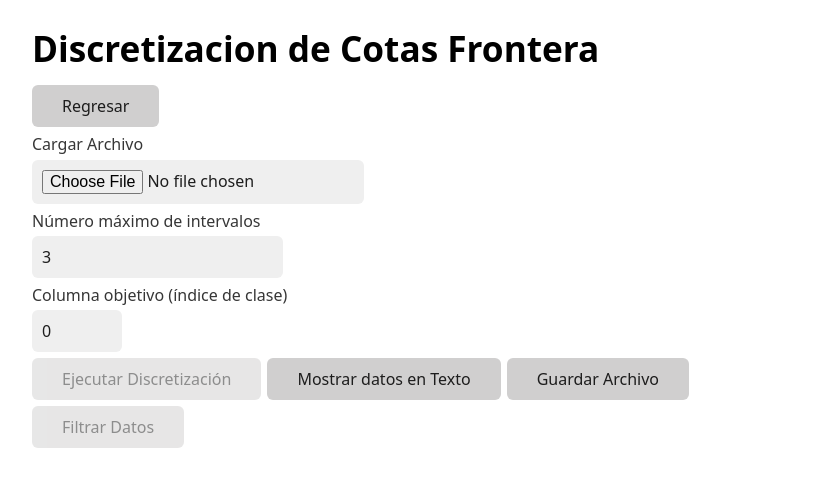
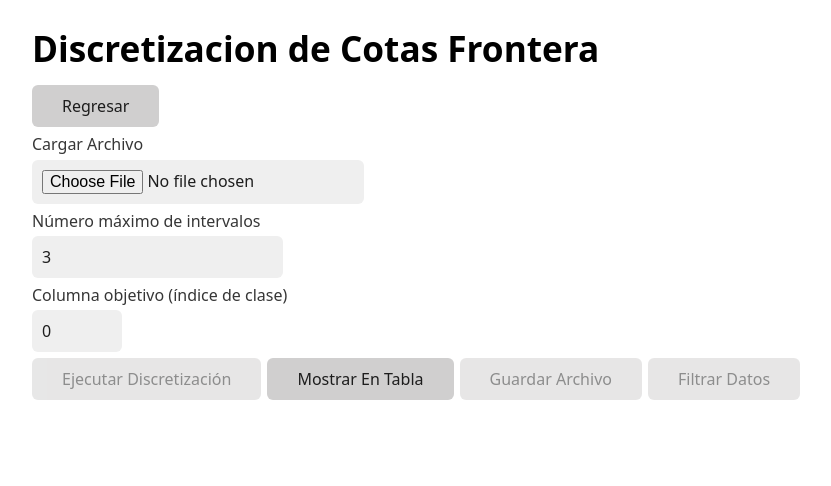
Before and after one commit to RainBWP/MineriaDatos-BUAP, a React (Vite) app in the folder minandodatos/: page /MineriaDatos-BUAP/discretizacion-fronteras in a window 1280 px wide. Shown: the top 486 px of the page, without its empty margins (208-1039 px from the left). Built offline with nearby package versions, Linux system fonts and the light colour scheme.

Commit message:
previa discretizacion es guardada par siguiente uso

```diff
--- a/minandodatos/src/components/Discretizacion.tsx
+++ b/minandodatos/src/components/Discretizacion.tsx
@@ -1,6 +1,7 @@
 import React from 'react';
 import { useNavigate } from 'react-router-dom';
 
+// Define the interface for the discretization parameters
 interface paramsDiscretization {
   data: number[][];
   rawData: number[][];
@@ -11,9 +12,14 @@ interface paramsDiscretization {
   minData: number[];
   maxData: number[];
   cutPoints: number[][];
-  rowOmmited: number;
-  columnOmmited: number;
   targetColumn: number;
+  normalizedColumns: number[]; // Keep track of already normalized columns
+}
+
+// AttributeValueAndClass record similar to Java implementation
+interface AttributeValueAndClass {
+  attributeValue: number;
+  classLabel: number;
 }
 
 function Discretizacion() {
@@ -22,7 +28,7 @@ function Discretizacion() {
   const [showData, setShowData] = React.useState(false);
   const [showDiscretized, setShowDiscretized] = React.useState(false);
   const [, setData] = React.useState<number[][]>([]);
-  const [showFormatedData, setShowNotFormattedData] = React.useState(true);
+  const [showFormatedData, setShowNotFormattedData] = React.useState(false);
   const [showOnlyThisData, setShowOnlyThisData] = React.useState<string>('');
   const [filteredData, setFilteredData] = React.useState<number[][]>([]);
   const [params, setParams] = React.useState<paramsDiscretization>({
@@ -35,9 +41,8 @@ function Discretizacion() {
     minData: [],
     maxData: [],
     cutPoints: [],
-    rowOmmited: 0,
-    columnOmmited: 0,
     targetColumn: 0,
+    normalizedColumns: [], // Initialize the array
   });
 
   // Manejar la carga del archivo
@@ -49,12 +54,39 @@ function Discretizacion() {
         const fileContent = event.target?.result;
         if (typeof fileContent === 'string') {
           const rows = fileContent.split('\n');
-          const parsedData = rows.map((row) =>
-            row.split(',').map((num) => parseFloat(num))
+
+          // Check for already normalized columns (header values > 1)
+          const headerRow = rows[0].split(',').map(val => parseFloat(val));
+          const normalizedColumns = headerRow
+            .map((val, idx) => val > 1 ? idx : -1)
+            .filter(idx => idx !== -1);
+
+          // Separate header from data
+          const dataRows = rows.slice(1);
+
+          // Calculate min and max values for each data row - excluding normalized columns
+          const rowMinMaxValues = dataRows.map(row => {
+            const rowValues = row.split(',').map(val => parseFloat(val));
+
+            // Filter values that are not in normalized columns
+            const filteredValues = rowValues.filter((val, idx) =>
+              !normalizedColumns.includes(idx) && !isNaN(val)
             );
-          // console.log('parsedData', parsedData);
-          const minData = parsedData.map((row) => Math.min(...row));
-          const maxData = parsedData.map((row) => Math.max(...row));
+
+            return {
+              min: Math.min(...filteredValues),
+              max: Math.max(...filteredValues)
+            };
+          });
+
+          const minData = rowMinMaxValues.map(item => item.min);
+          const maxData = rowMinMaxValues.map(item => item.max);
+
+          // Parse all data including header
+          const parsedData = rows.map(row =>
+            row.split(',').map(num => parseFloat(num))
+          );
+
           setData(parsedData);
           setParams({
             ...params,
@@ -64,10 +96,10 @@ function Discretizacion() {
             maxQuantityElements: parsedData[0].length,
             minData: minData,
             maxData: maxData,
-            cutPoints: Array(parsedData.length).fill([])
+            normalizedColumns: normalizedColumns,
+            cutPoints: Array(parsedData[0].length).fill([])
           });
           setShowData(true);
-          // console.log('Archivo cargado:', paramsMinMax);
         } else {
           console.error('Error al leer el archivo');
         }
@@ -86,6 +118,7 @@ function Discretizacion() {
       [name]: parsedValue,
     });
   };
+
   // Guardar archivo
   const saveFile = () => {
     const data = params.discretizedData.map((row) => row.join(',')).join('\n');
@@ -93,13 +126,19 @@ function Discretizacion() {
     const url = URL.createObjectURL(blob);
     const a = document.createElement('a');
     a.href = url;
-    a.download = 'evaluated_discretized.txt';
+    a.download = 'discretized_data.txt';
     a.click();
     URL.revokeObjectURL(url);
   };
 
+  // --- Implementación de las funciones de discretización ---
+
   // Calcular la entropía de un conjunto de valores
   const calculateEntropy = (values: number[]) => {
+    if (!values || values.length === 0) {
+      return 0;
+    }
+
     const valueCounts: { [key: number]: number } = {};
 
     // Contar la frecuencia de cada valor
@@ -124,23 +163,37 @@ function Discretizacion() {
   };
 
   // Calcular la ganancia de información al dividir en un punto específico
-  const calculateInformationGain = (values: number[], classes: number[], splitPoint: number) => {
-    const totalEntropy = calculateEntropy(classes);
+  const calculateInformationGain = (data: AttributeValueAndClass[], splitPoint: number) => {
+    if (!data || data.length === 0) {
+      return 0;
+    }
+
+    const classValues = data.map(item => item.classLabel);
+    const totalEntropy = calculateEntropy(classValues);
 
     // Dividir los datos en dos grupos basados en el punto de corte
-    const leftIndices = values.map((v, i) => v <= splitPoint ? i : -1).filter(i => i !== -1);
-    const rightIndices = values.map((v, i) => v > splitPoint ? i : -1).filter(i => i !== -1);
+    const leftGroup: AttributeValueAndClass[] = [];
+    const rightGroup: AttributeValueAndClass[] = [];
 
-    // Obtener las clases correspondientes a cada grupo
-    const leftClasses = leftIndices.map(i => classes[i]);
-    const rightClasses = rightIndices.map(i => classes[i]);
+    data.forEach(item => {
+      if (item.attributeValue <= splitPoint) {
+        leftGroup.push(item);
+      } else {
+        rightGroup.push(item);
+      }
+    });
+
+    // Si algún grupo está vacío, no es un buen punto de corte
+    if (leftGroup.length === 0 || rightGroup.length === 0) {
+      return 0;
+    }
 
     // Calcular la entropía ponderada después de la división
-    const leftWeight = leftClasses.length / classes.length;
-    const rightWeight = rightClasses.length / classes.length;
+    const leftWeight = leftGroup.length / data.length;
+    const rightWeight = rightGroup.length / data.length;
 
-    const leftEntropy = calculateEntropy(leftClasses);
-    const rightEntropy = calculateEntropy(rightClasses);
+    const leftEntropy = calculateEntropy(leftGroup.map(item => item.classLabel));
+    const rightEntropy = calculateEntropy(rightGroup.map(item => item.classLabel));
 
     const weightedEntropy = leftWeight * leftEntropy + rightWeight * rightEntropy;
 
@@ -149,26 +202,37 @@ function Discretizacion() {
   };
 
   // Encontrar el mejor punto de corte para un conjunto de valores
-  const findBestSplit = (values: number[], classes: number[]) => {
-    // Obtener valores únicos ordenados (posibles puntos de corte)
-    const uniqueValues = [...new Set(values)].sort((a, b) => a - b);
+  const findBestSplit = (data: AttributeValueAndClass[]) => {
+    if (!data || data.length < 2) {
+      return { splitPoint: NaN, informationGain: 0 };
+    }
 
-    // Consideramos los puntos medios entre valores adyacentes como posibles puntos de corte
-    const possibleSplits = [];
-    for (let i = 0; i < uniqueValues.length - 1; i++) {
-      possibleSplits.push((uniqueValues[i] + uniqueValues[i + 1]) / 2);
+    // Ordenar los datos por valor de atributo
+    const sortedData = [...data].sort((a, b) => a.attributeValue - b.attributeValue);
+
+    // Encontrar posibles puntos de corte (puntos medios entre valores adyacentes)
+    const possibleSplits: number[] = [];
+    for (let i = 0; i < sortedData.length - 1; i++) {
+      const currentInstance = sortedData[i];
+      const nextInstance = sortedData[i + 1];
+
+      // Solo considerar puntos entre instancias de diferentes clases
+      if (currentInstance.classLabel !== nextInstance.classLabel &&
+          currentInstance.attributeValue !== nextInstance.attributeValue) {
+        possibleSplits.push((currentInstance.attributeValue + nextInstance.attributeValue) / 2);
+      }
     }
 
     if (possibleSplits.length === 0) {
-      return null;
+      return { splitPoint: NaN, informationGain: 0 };
     }
 
     // Evaluar cada posible punto de corte
     let bestSplit = possibleSplits[0];
-    let bestGain = calculateInformationGain(values, classes, possibleSplits[0]);
+    let bestGain = calculateInformationGain(sortedData, possibleSplits[0]);
 
     for (let i = 1; i < possibleSplits.length; i++) {
-      const gain = calculateInformationGain(values, classes, possibleSplits[i]);
+      const gain = calculateInformationGain(sortedData, possibleSplits[i]);
       if (gain > bestGain) {
         bestGain = gain;
         bestSplit = possibleSplits[i];
@@ -176,96 +240,159 @@ function Discretizacion() {
     }
 
     // Si la ganancia es muy pequeña, no vale la pena dividir
-    return bestGain > 0.01 ? bestSplit : null;
+    return bestGain > 0.01 ? { splitPoint: bestSplit, informationGain: bestGain } : { splitPoint: NaN, informationGain: 0 };
   };
 
   // Encontrar múltiples puntos de corte recursivamente
-  const findCutPoints = (values: number[], classes: number[], depth: number, maxDepth: number): number[] => {
-    if (depth >= maxDepth) {
+  const findCutPoints = (data: AttributeValueAndClass[], depth: number, maxDepth: number): number[] => {
+    // Criterios de paro
+    if (depth >= maxDepth || data.length < 2) {
       return [];
     }
 
-    const bestSplit = findBestSplit(values, classes);
+    // Verificar si todas las instancias tienen la misma clase
+    const firstClass = data[0].classLabel;
+    const allSameClass = data.every(item => item.classLabel === firstClass);
+    if (allSameClass) {
+      return [];
+    }
 
-    if (bestSplit === null) {
+    // Verificar si todos los valores de atributo son iguales
+    const firstValue = data[0].attributeValue;
+    const allSameValue = data.every(item => Math.abs(item.attributeValue - firstValue) < 1e-9);
+    if (allSameValue) {
+      return [];
+    }
+
+    // Encontrar el mejor punto de corte
+    const bestSplit = findBestSplit(data);
+    if (isNaN(bestSplit.splitPoint) || bestSplit.informationGain <= 0) {
       return [];
     }
 
     // Dividir los datos en dos grupos
-    const leftValues: number[] = [];
-    const rightValues: number[] = [];
-    const leftClasses: number[] = [];
-    const rightClasses: number[] = [];
+    const leftGroup: AttributeValueAndClass[] = [];
+    const rightGroup: AttributeValueAndClass[] = [];
 
-    for (let i = 0; i < values.length; i++) {
-      if (values[i] <= bestSplit) {
-        leftValues.push(values[i]);
-        leftClasses.push(classes[i]);
+    data.forEach(item => {
+      if (item.attributeValue <= bestSplit.splitPoint) {
+        leftGroup.push(item);
       } else {
-        rightValues.push(values[i]);
-        rightClasses.push(classes[i]);
+        rightGroup.push(item);
+      }
+    });
+
+    // Encontrar puntos de corte en los subconjuntos recursivamente
+    const leftCutPoints = findCutPoints(leftGroup, depth + 1, maxDepth);
+    const rightCutPoints = findCutPoints(rightGroup, depth + 1, maxDepth);
+
+    // Combinar todos los puntos de corte y ordenarlos
+    return [...leftCutPoints, bestSplit.splitPoint, ...rightCutPoints].sort((a, b) => a - b);
+  };
+
+  // Discretizar un atributo específico
+  const discretizeAttribute = (dataMatrix: number[][], attributeIndex: number, classColumnIndex: number): number[] => {
+    if (!dataMatrix || dataMatrix.length === 0 || attributeIndex < 0 || classColumnIndex < 0 || attributeIndex === classColumnIndex) {
+      console.error("Entrada inválida para discretización");
+      return [];
+    }
+
+    // Extraer los valores del atributo y las etiquetas de clase
+    const attributeData: AttributeValueAndClass[] = [];
+
+    for (let i = 1; i < dataMatrix.length; i++) { // Empezamos desde 1 para omitir el encabezado
+      const row = dataMatrix[i];
+      if (row.length > attributeIndex && row.length > classColumnIndex) {
+        attributeData.push({
+          attributeValue: row[attributeIndex],
+          classLabel: row[classColumnIndex]
+        });
       }
     }
 
-    // Encontrar puntos de corte en los subconjuntos recursivamente
-    const leftCutPoints = findCutPoints(leftValues, leftClasses, depth + 1, maxDepth);
-    const rightCutPoints = findCutPoints(rightValues, rightClasses, depth + 1, maxDepth);
+    if (attributeData.length === 0) {
+      console.error(`No se encontraron datos válidos para la columna ${attributeIndex}`);
+      return [];
+    }
 
-    // Combinar todos los puntos de corte y ordenarlos
-    return [...leftCutPoints, bestSplit, ...rightCutPoints].sort((a, b) => a - b);
+    // Ordenar los datos para ser procesados
+    attributeData.sort((a, b) => a.attributeValue - b.attributeValue);
+
+    // Encontrar los puntos de corte recursivamente
+    const maxDepth = Math.log2(params.numBins);
+    const cutPoints = findCutPoints(attributeData, 0, maxDepth);
+
+    // Eliminar duplicados y ordenar
+    return [...new Set(cutPoints)].sort((a, b) => a - b);
   };
 
-  // Ejecutar la discretización basada en entropía
-  const runEntropyDiscretization = () => {
-    const targetColumn = params.targetColumn;
-    const numBins = params.numBins;
-    const data = params.data;
+  // Ejecutar discretización para todos los atributos
+  const runDiscretization = () => {
+    const { data, targetColumn, normalizedColumns } = params;
 
-    if (data.length === 0 || targetColumn >= data[0].length) {
+    if (data.length === 0) {
       return;
     }
 
-    // Obtener la columna objetivo (clases)
-    const targetClasses = data.map(row => row[targetColumn]);
+    // Identificar qué columnas deben ser discretizadas (no la columna objetivo ni las ya normalizadas)
+    const columnsToDiscretize = Array.from(
+      { length: data[0].length },
+      (_, i) => i
+    ).filter(
+      i => i !== targetColumn && !normalizedColumns.includes(i)
+    );
 
-    // Para cada atributo (columna) excepto la columna objetivo
-    const cutPoints: number[][] = [];
-    const discretizedData = data.map(row => [...row]);
+    // Inicializar matriz de puntos de corte
+    const cutPoints: number[][] = Array(data[0].length).fill(null).map(() => []);
 
-    for (let col = 0; col < data[0].length; col++) {
-      if (col === targetColumn) {
-        cutPoints[col] = [];
-        continue;
+    // Discretizar cada atributo seleccionado
+    columnsToDiscretize.forEach(colIndex => {
+      cutPoints[colIndex] = discretizeAttribute(data, colIndex, targetColumn);
+    });
+
+    // Crear la matriz discretizada
+    const discretizedData = data.map((row, rowIndex) => {
+      // Mantener el encabezado intacto
+      if (rowIndex === 0) {
+        return [...row];
       }
 
-      // Obtener la columna actual
-      const columnValues = data.map(row => row[col]);
+      // Discretizar los valores en las filas de datos
+      return row.map((value, colIndex) => {
+        // No discretizar la columna objetivo ni las columnas ya normalizadas
+        if (colIndex === targetColumn || normalizedColumns.includes(colIndex)) {
+          return value;
+        }
 
-      // Encontrar puntos de corte usando entropía
-      const colCutPoints = findCutPoints(columnValues, targetClasses, 0, Math.log2(numBins));
-      cutPoints[col] = colCutPoints;
+        // Obtener los puntos de corte para esta columna
+        const colCutPoints = cutPoints[colIndex];
 
-      // Discretizar los valores usando los puntos de corte
-      for (let row = 0; row < data.length; row++) {
-        const value = data[row][col];
+        // Si no hay puntos de corte, mantener el valor original
+        if (!colCutPoints || colCutPoints.length === 0) {
+          return value;
+        }
 
-        // Encontrar en qué intervalo cae el valor
-        let bin = 0;
-        for (let i = 0; i < colCutPoints.length; i++) {
-          if (value > colCutPoints[i]) {
-            bin = i + 1;
+        // Determinar el intervalo en el que cae el valor
+        let binIndex = 0;
+        for (const cutPoint of colCutPoints) {
+          if (value > cutPoint) {
+            binIndex++;
+          } else {
+            break;
           }
         }
 
-        discretizedData[row][col] = bin;
-      }
-    }
+        return binIndex;
+      });
+    });
 
+    // Actualizar el estado con los datos discretizados y los puntos de corte
     setParams({
       ...params,
-      discretizedData: discretizedData,
-      cutPoints: cutPoints
+      discretizedData,
+      cutPoints
     });
+
     setShowDiscretized(true);
   };
 
@@ -285,7 +412,7 @@ function Discretizacion() {
 
   return (
     <div>
-      <div >
+      <div>
         <h1>Discretizacion de Cotas Frontera</h1>
         <button onClick={() => navigate('/')}>Regresar</button>
       </div>
@@ -296,7 +423,6 @@ function Discretizacion() {
           id="dataFile"
           accept=".txt"
           onChange={handleFileChange}
-
         />
       </div>
       <div className='buttons'>
@@ -312,7 +438,6 @@ function Discretizacion() {
             min={2}
           />
         </div>
-
         <div>
           <label htmlFor="targetColumn">Columna objetivo (índice de clase)</label>
           <input
@@ -326,9 +451,8 @@ function Discretizacion() {
             max={params.maxQuantityElements > 0 ? params.maxQuantityElements - 1 : 0}
           />
         </div>
-
         <button
-          onClick={runEntropyDiscretization}
+          onClick={runDiscretization}
           disabled={params.data.length === 0}>
           Ejecutar Discretización
         </button>
@@ -339,29 +463,29 @@ function Discretizacion() {
         </button>
 
         <button
-          onClick={saveFile}>
+          onClick={saveFile}
+          disabled={params.discretizedData.length === 0}>
           Guardar Archivo
         </button>
 
         <button
           onClick={() => setShowSomeData(!showSomeData)}
           disabled={params.discretizedData.length === 0}>
-          {showSomeData ? 'Mostrar Todos los Datos' : 'Filtrar Datos'}
+          {showSomeData ?  'Mostrar Todos los Datos' : 'Filtrar Datos'}
         </button>
-
       </div>
 
       {/* Mostrar Interfaz para Filtrar */}
-      {showSomeData && (
+      { showSomeData && (
         <div>
           <h2>Valores a Filtrar</h2>
           <div>
-            <label htmlFor="minValue">Valores a Mostrar</label>
+            <label htmlFor="valuesToShow">Valores a Mostrar</label>
             <input
               type="textarea"
               inputMode='numeric'
-              id="minValue"
-              name="minValue"
+              id="valuesToShow"
+              name="valuesToShow"
               value={showOnlyThisData}
               onChange={(e) => setShowOnlyThisData(e.target.value)}
               min={0}
@@ -386,7 +510,7 @@ function Discretizacion() {
                   <th>Conjunto</th>
                   {
                     filteredData[0].map((_, i) => (
-                      <th key={i}>V{i + 1}</th>
+                      <th key={i}>Valor {i + 1}</th>
                     ))
                   }
                 </tr>
@@ -409,6 +533,7 @@ function Discretizacion() {
           </div>
         </div>
       )}
+
       {/* Mostrar filtrado sin formato*/}
       {
         showSomeData && !showFormatedData && filteredData.length > 0 && (
@@ -428,9 +553,9 @@ function Discretizacion() {
         )
       }
 
-
-      {/* Mostrar datos discretizados */}
-      {showFormatedData && showDiscretized && !showSomeData && (
+      {/* Mostrar Resultado de Discretización */}
+      {
+        showFormatedData && showDiscretized && !showSomeData && (
           <div>
             <h2>Datos Discretizados</h2>
             <div>
@@ -439,8 +564,12 @@ function Discretizacion() {
                   <tr>
                     <th>Conjunto</th>
                     {params.discretizedData[0] &&
-                    params.discretizedData[0].map((_, i) => (
-                      <th key={i}>A{i + 1}</th>
+                      Array.from({ length: params.discretizedData[0].length }, (_, i) => (
+                      <th key={i}>
+                        V{i + 1}
+                        {i === params.targetColumn && ' (Clase)'}
+                        {params.normalizedColumns.includes(i) && ' (Ya normalizada)'}
+                      </th>
                     ))}
                   </tr>
                 </thead>
@@ -470,17 +599,27 @@ function Discretizacion() {
                 <tbody>
                   {params.cutPoints.map((points, index) => (
                     <tr key={index}>
-                    <td>A{index + 1}</td>
-                    <td>{points.map(p => p.toFixed(2)).join(', ') || 'N/A'}</td>
+                      <td>V{index + 1}</td>
+                      <td>
+                        {points && points.length > 0
+                          ? points.map(p => p.toFixed(2)).join(', ')
+                          : (index === params.targetColumn
+                            ? 'Columna de Clase'
+                            : (params.normalizedColumns.includes(index)
+                              ? 'Columna Ya Normalizada'
+                              : 'N/A'))}
+                      </td>
                     </tr>
                   ))}
                 </tbody>
               </table>
             </div>
           </div>
-      )}
+        )
+      }
+
       {/* Mostrar datos discretizados sin formato */}
-      {showDiscretized && !showFormatedData && !showSomeData && (
+      {!showFormatedData && showDiscretized && !showSomeData && (
         <div>
           <h2>Datos Discretizados</h2>
           {params.discretizedData.map((row, index) => (
@@ -496,9 +635,7 @@ function Discretizacion() {
         </div>
       )}
 
-      {/* Mostrar datos omitidos */}
-
-      {/* Mostrar datos formateados */}
+      {/* Mostrar datos cargados */}
       {showData && showFormatedData && (
         <div>
           <h2>Archivo Cargado</h2>
@@ -511,9 +648,6 @@ function Discretizacion() {
                     Array.from({ length: params.maxQuantityElements }, (_, i) => (
                     <th key={i}>V{i + 1}</th>
                   ))}
-                  <th>Minimo</th>
-                  <th>Maximo</th>
-
                 </tr>
               </thead>
               <tbody>
@@ -524,15 +658,7 @@ function Discretizacion() {
                       <td key={i}>
                         {value}
                       </td>
-                    ))
-                    }
-                    <td>
-                      {params.minData[index]}
-                    </td>
-                    <td>
-                      {params.maxData[index]}
-                    </td>
-
+                    ))}
                   </tr>
                 ))}
               </tbody>
@@ -544,9 +670,9 @@ function Discretizacion() {
       {!showFormatedData && showData && (
         <div>
           <h2>Archivo Cargado</h2>
-          {params.rawData.map((row: number[], index: number) => (
+          {params.rawData.map((row, index) => (
             <div key={index}>
-              {row.map((value: number, i: number) => (
+              {row.map((value, i) => (
                 <span key={i}>
                   {value}
                   {i < row.length - 1 && ', '}
@@ -557,7 +683,7 @@ function Discretizacion() {
         </div>
       )}
     </div>
-  )
+  );
 }
 
-export default Discretizacion
+export default Discretizacion;
```
Also changed, not shown: minandodatos/src/components/discretizacion.md (added, +37 -0 lines). Lines whose indentation alone changed are shown as unchanged.
